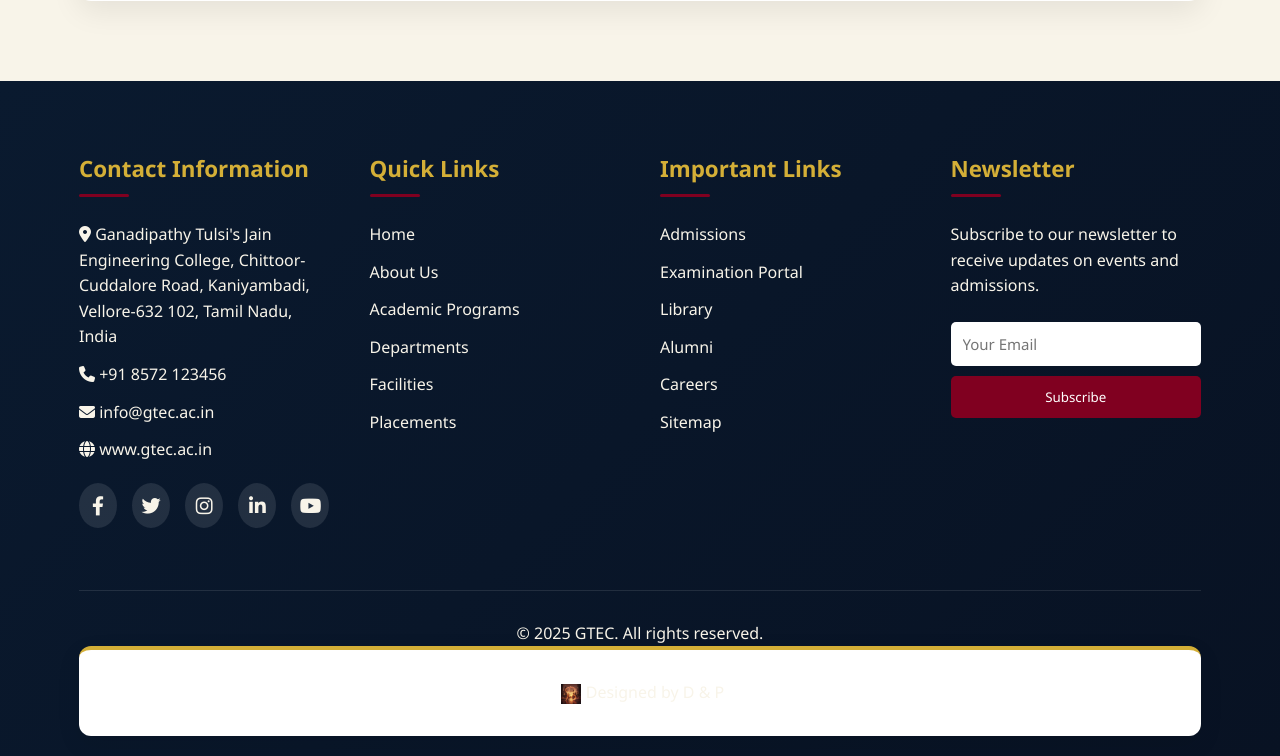
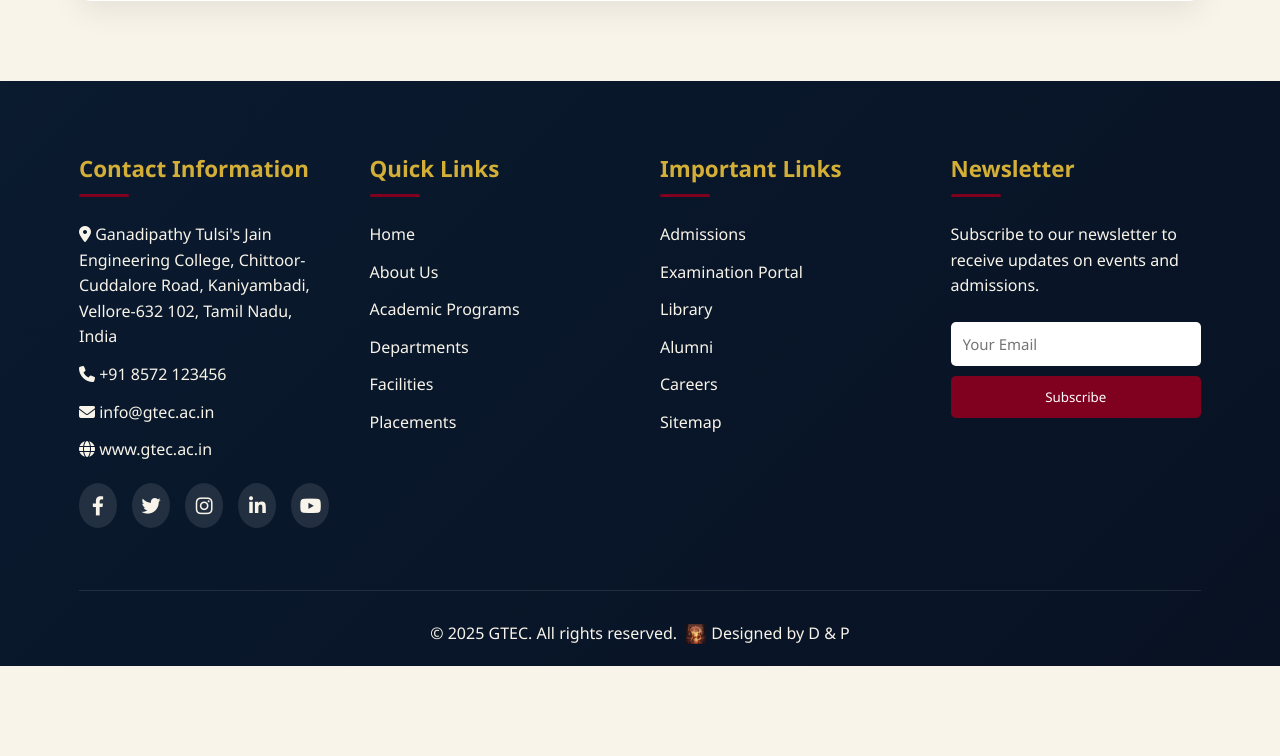
Before and after one commit to prasanth781007/Gtec, a plain HTML site: page index.html in a window 1280 px wide. Shown: the part 7544-8300 px from the top of the page. After the commit the page ends 8210 px from the top, so only its background shows below. Drawn offline with nearby package versions, Linux system fonts and the light colour scheme.

Commit message:
Update footer link styling in index.html

```diff
--- a/index.html
+++ b/index.html
@@ -348,7 +348,8 @@ Vellore-632 102, Tamil Nadu, India</p>
             <div class="footer-bottom">
                     <p>
         &copy; 2025 GTEC. All rights reserved.
-       <a href="D&P.html" class="department-card"> <img src="IMG-20251120-WA0004.jpg" alt="Designer Logo" style="height:20px; vertical-align:middle; margin:0 5px;">Designed by D & P</a>
+       <a href="D&P.html" style="text-decoration: none;
+    color: inherit;"> <img src="IMG-20251120-WA0004.jpg" alt="Designer Logo" style="height:20px; vertical-align:middle; margin:0 5px;">Designed by D & P</a>
                     </p>  </div>
         </div>
     </footer>
```
